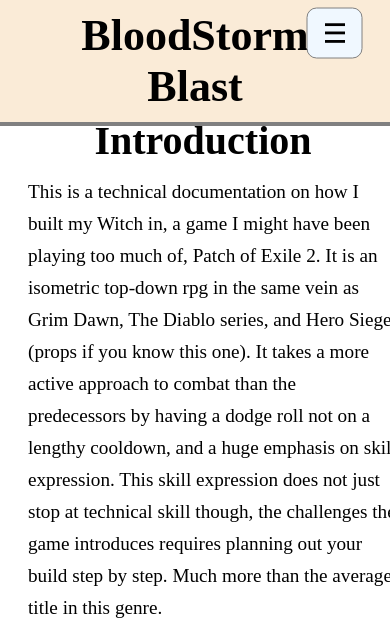
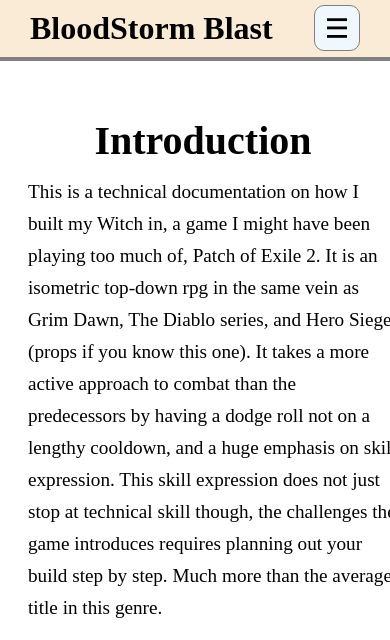
Before and after one commit to Jax-Man/Responsive-Development-Projects, a plain HTML site: page Technical_Documentation/index.html in a window 390 px wide. Shown: the top 640 px of the page. Drawn offline with Linux system fonts and the light colour scheme.

Commit message:
FINAL UPDATE TO LAYOUT
the caps is for me so I won't spend more time perfecting every little thing

```diff
--- a/Technical_Documentation/styles.css
+++ b/Technical_Documentation/styles.css
@@ -157,7 +157,7 @@ ul[id="main-list"] li {
 
   #navbar header {
     display: block;
-    font-size: 2.5em;
+    font-size: 2rem;
     border-bottom: 4px solid gray;
     margin: 0;
     transition: all 0.5s ease-in;
@@ -191,8 +191,8 @@ ul[id="main-list"] li {
   }
 
   .navigation .menu-button {
-    height: 40px;
-    width: 35px;
+    height: 30px;
+    width: 30px;
     background-color: aliceblue;
     border: 1px solid gray;
     display: flex;
@@ -250,6 +250,13 @@ img, .img-container {
   }
 }
 
+@media screen and (max-width: 400px) {
+    .navigation header {
+      text-align: left;
+    }
+
+}
+
 @media screen and (max-height: 600px) {
   #navbar .dropdown header {
     font-size: clamp(27px, calc(10vh - 10px), 2.5em);
```
